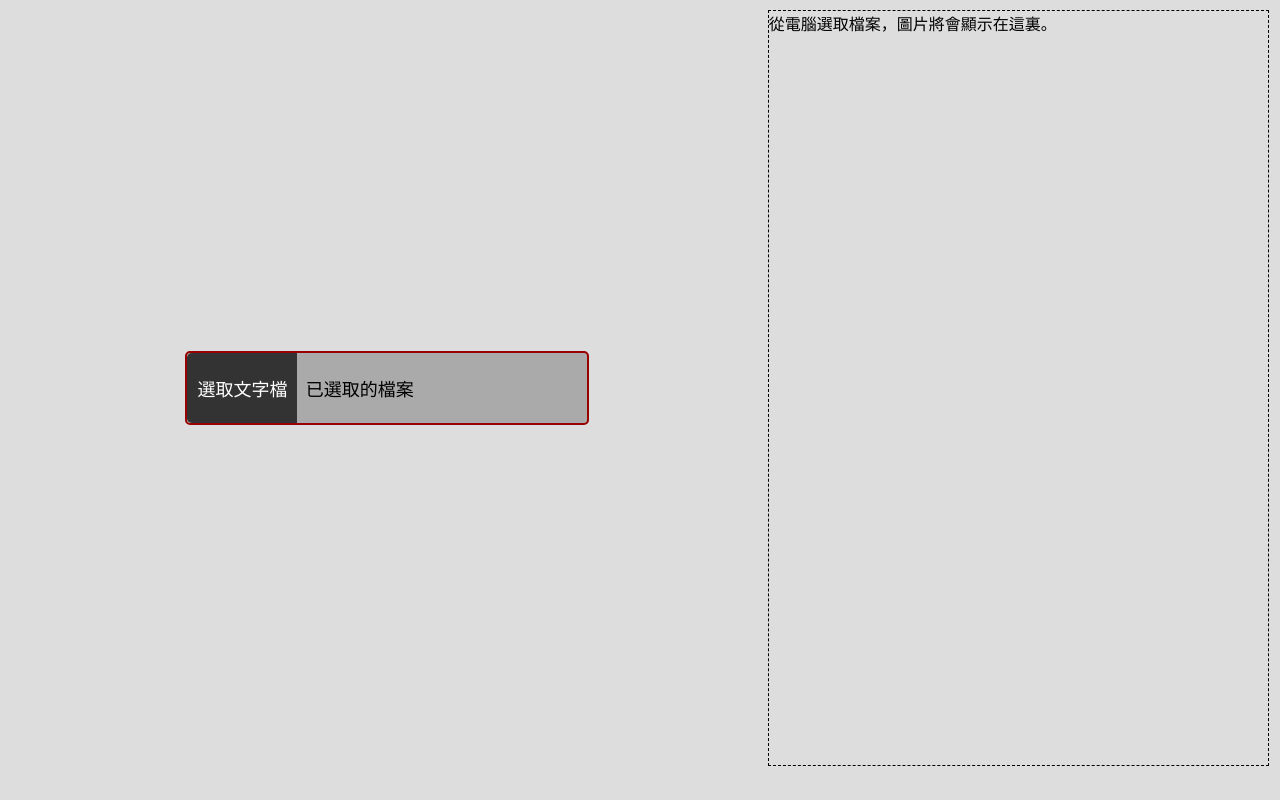
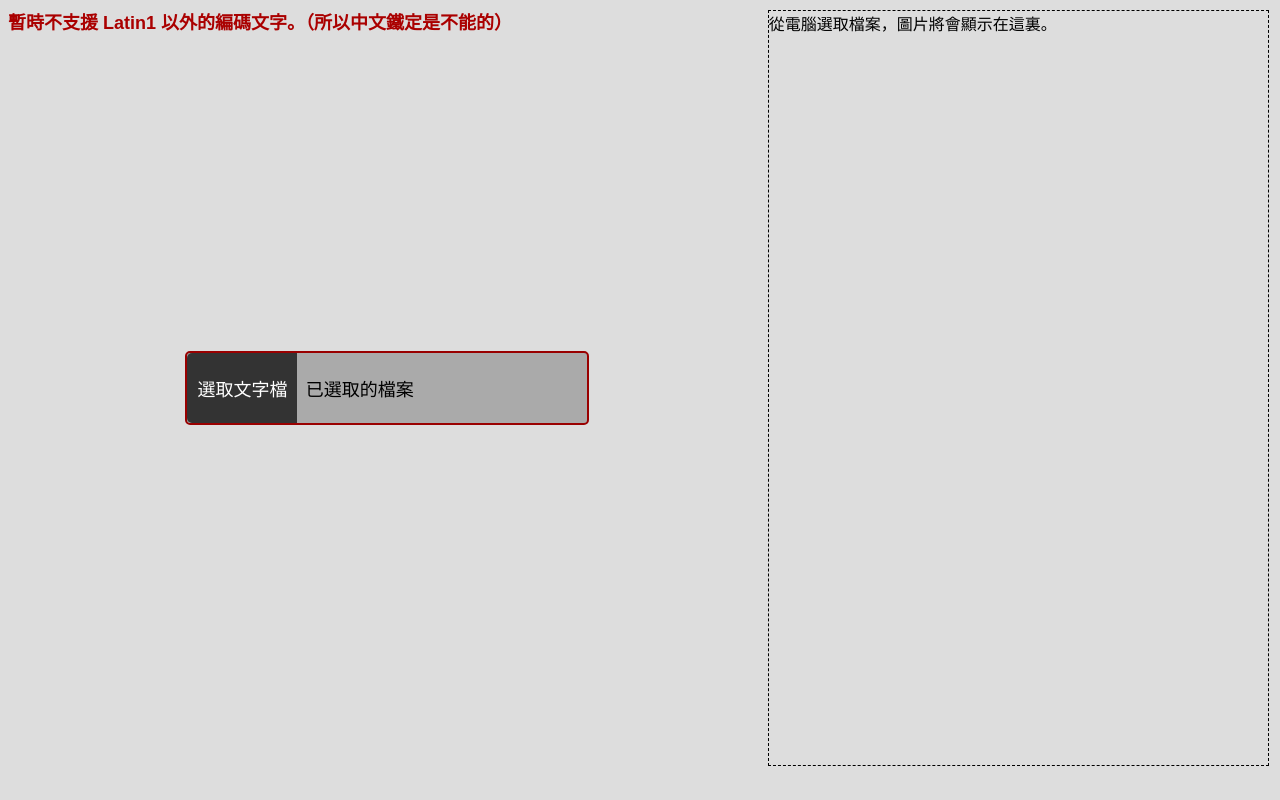
Before and after one commit to LianSheng197/liansheng197.github.io, a plain HTML site: page text2bmp/index.html in a window 1280 px wide. Drawn offline with Linux system fonts and the light colour scheme.

Commit message:
text2bmp

```diff
--- a/text2bmp/css/main.css
+++ b/text2bmp/css/main.css
@@ -50,3 +50,11 @@ input[type='file'] {
 .browse-btn:focus {
     outline: 0;
 }
+
+div#info {
+    position: absolute;
+    z-index: 100;
+    color: #a00;
+    font-size: 18px;
+    font-weight: bold;
+}
--- a/text2bmp/index.html
+++ b/text2bmp/index.html
@@ -8,6 +8,7 @@
 <link rel="stylesheet" href="./css/main.css">
 
 <body>
+    <div id="info">暫時不支援 Latin1 以外的編碼文字。（所以中文鐵定是不能的）</div>
     <table>
         <tr>
             <td style="width: 60%">
--- a/text2bmp/js/main.js
+++ b/text2bmp/js/main.js
@@ -51,7 +51,8 @@ function drawArray(arr, depth) {
 
         return image;
     } catch (error) {
-        alert("遇到錯誤，請確定上傳的檔案是純文字檔！");
+        let error_text = `遇到錯誤！\n請確定選取的檔案是純 Ascii 文字檔，且檔案不可過大。\n--------\n ${error}`;
+        alert(error_text);
         location.href = '';
     }
 }
```
